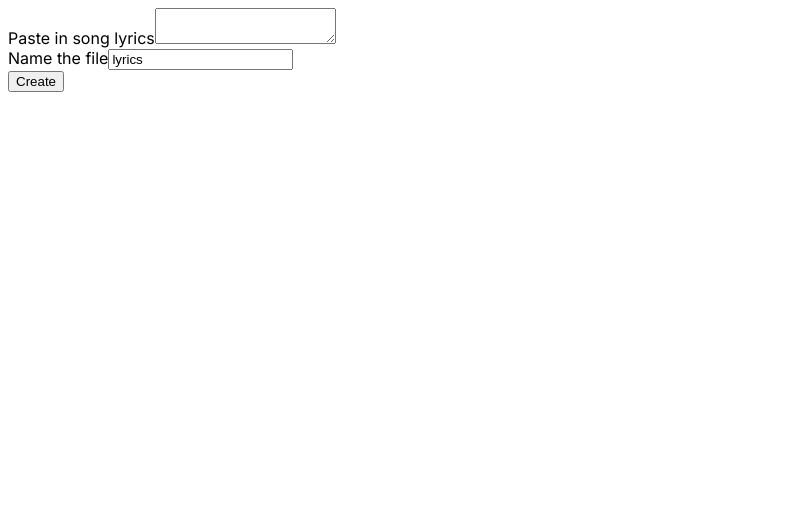
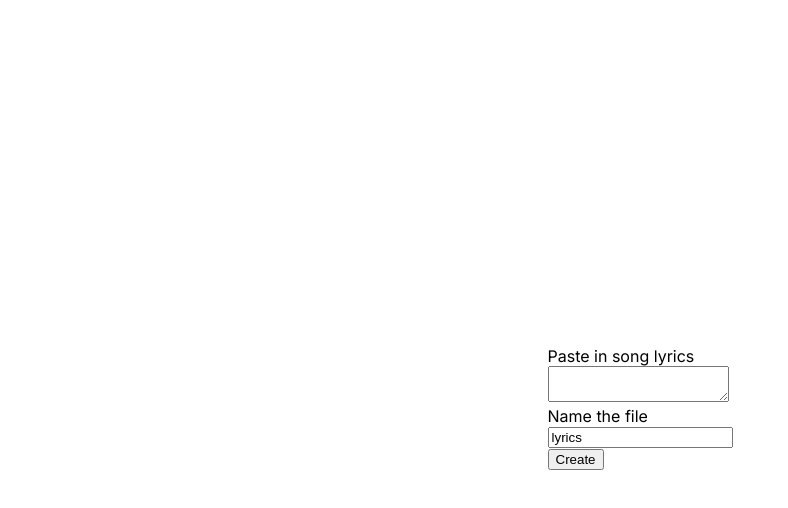
Before and after one commit to tlwns/lyrics_to_pptx_web, a Next.js app in the folder frontend/: page / in a window 1280 px wide. Shown: the top 508 px of the page, without its empty margins (0-788 px from the left). Built offline with nearby package versions, Linux system fonts and the light colour scheme.

Commit message:
wip: styling landing page and form

```diff
--- a/frontend/src/app/page.tsx
+++ b/frontend/src/app/page.tsx
@@ -2,7 +2,7 @@ import LyricsForm from '@/app/ui/lyrics-form';
 
 export default function Home() {
   return (
-    <main>
+    <main className='flex flex-col items-center justify-center min-h-screen'>
       <LyricsForm />
     </main>
   );
--- a/frontend/src/app/ui/lyrics-form.tsx
+++ b/frontend/src/app/ui/lyrics-form.tsx
@@ -29,13 +29,17 @@ export default function LyricsForm() {
   }, [isPending, state]);
 
   return (
-    <form className='w-full max-w-sm' action={formAction}>
+    <form action={formAction} className='space-y-4'>
       <div className='mb-4'>
-        <label htmlFor='lyrics'>Paste in song lyrics</label>
+        <label htmlFor='lyrics' className='block mb-2'>
+          Paste in song lyrics
+        </label>
         <textarea id='lyrics' name='lyrics' required></textarea>
       </div>
-      <div>
-        <label htmlFor='fileName'>Name the file</label>
+      <div className='mb-4'>
+        <label htmlFor='fileName' className='block mb-2'>
+          Name the file
+        </label>
         <input
           id='fileName'
           name='fileName'
```
